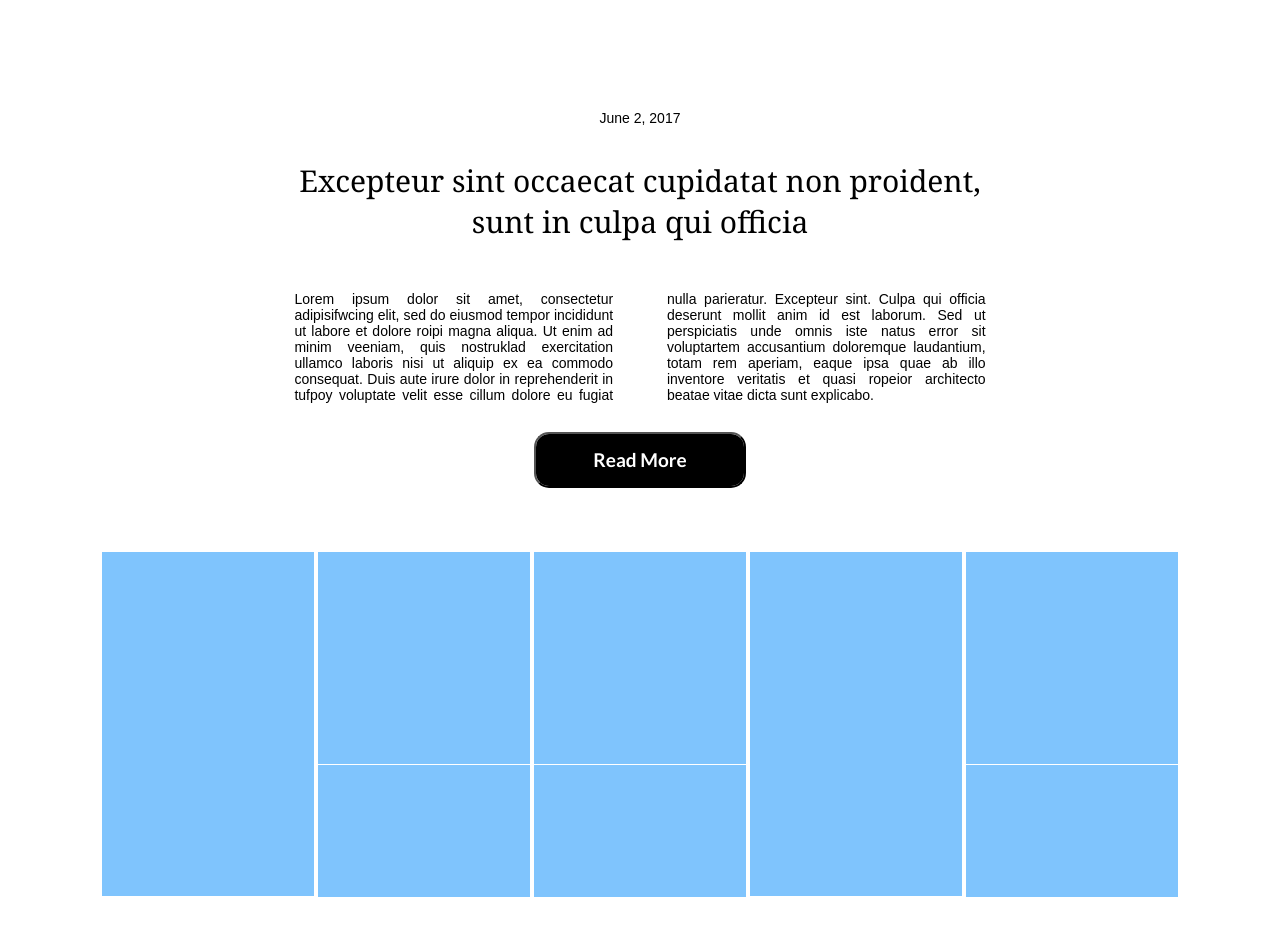
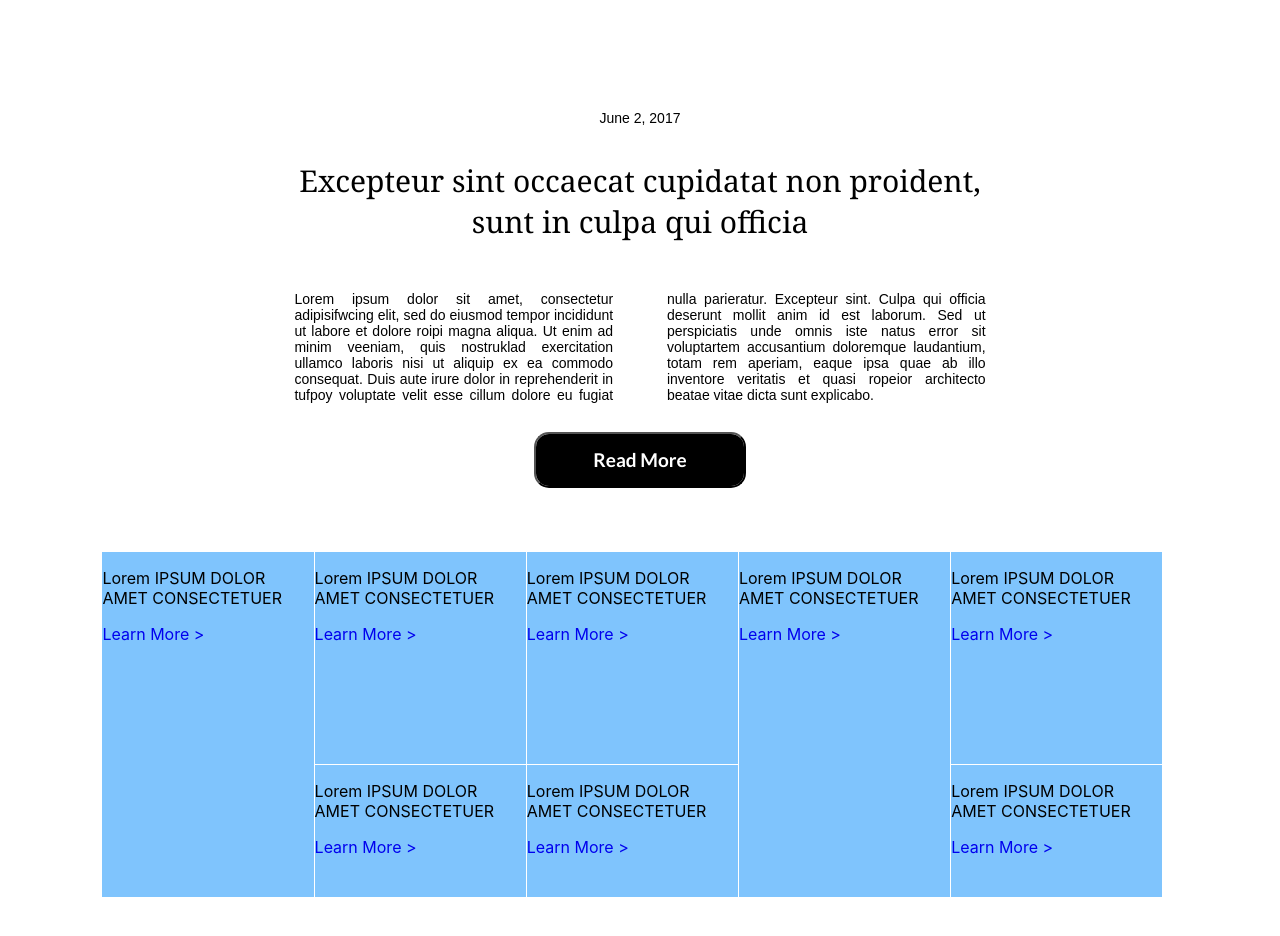
Before and after one commit to EbrahimGhanbari/cnergreen, a React (Create React App) app in the folder react-front-end/: page /blog in a window 1280 px wide. Shown: the top 936 px of the page. Before the commit the page ends 897 px from the top, so only its background shows below. Built offline with nearby package versions, Linux system fonts and the light colour scheme.

Commit message:
feat: css styling

```diff
--- a/react-front-end/src/components/Blog/Blog.jsx
+++ b/react-front-end/src/components/Blog/Blog.jsx
@@ -27,20 +27,97 @@ function Blog(props) {
           <button className="read_more_button">Read More </button>
         </div>
       </div>
-      <div className="blog_container">
-        <div className="blog_box1"></div>
+      <div className="blog_container" id="blog_container">
+        <div className="blog_box1">
+          <div className="blog_box_content">
+            <p className="blog_box_text">Lorem IPSUM DOLOR AMET CONSECTETUER</p>
+            <a className="blog_box_learn" href="url">
+              Learn More >
+            </a>
+          </div>
+        </div>
+        <div className="dummy_gap_vert"></div>
         <div className="blog_sub_container">
-          <div className="blog_box2"></div>
-          <div className="blog_box3"></div>
+          <div className="blog_box2">
+            <div className="blog_box_content">
+              <p className="blog_box_text">
+                Lorem IPSUM DOLOR AMET CONSECTETUER
+              </p>
+              <a className="blog_box_learn" href="url">
+                Learn More >
+              </a>
+            </div>
+          </div>
+          <div className="dummy_gap_horz"></div>
+          <div className="blog_box3">
+          <div className="blog_box_content">
+              <p className="blog_box_text">
+                Lorem IPSUM DOLOR AMET CONSECTETUER
+              </p>
+              <a className="blog_box_learn" href="url">
+                Learn More >
+              </a>
+            </div>
+          </div>
         </div>
+        <div className="dummy_gap_vert"></div>
         <div className="blog_sub_container">
-          <div className="blog_box2"></div>
-          <div className="blog_box3"></div>
+          <div className="blog_box2">
+            <div className="blog_box_content">
+              <p className="blog_box_text">
+                Lorem IPSUM DOLOR AMET CONSECTETUER
+              </p>
+              <a className="blog_box_learn" href="url">
+                Learn More >
+              </a>
+            </div>
+          </div>
+          <div className="dummy_gap_horz"></div>
+          <div className="blog_box3">
+          <div className="blog_box_content">
+              <p className="blog_box_text">
+                Lorem IPSUM DOLOR AMET CONSECTETUER
+              </p>
+              <a className="blog_box_learn" href="url">
+                Learn More >
+              </a>
+            </div>
+          </div>
         </div>
-        <div className="blog_box1"></div>
+        <div className="dummy_gap_vert"></div>
+        <div className="blog_box1">
+        <div className="blog_box_content">
+              <p className="blog_box_text">
+                Lorem IPSUM DOLOR AMET CONSECTETUER
+              </p>
+              <a className="blog_box_learn" href="url">
+                Learn More >
+              </a>
+            </div>
+        </div>
+        <div className="dummy_gap_vert"></div>
         <div className="blog_sub_container">
-          <div className="blog_box2"></div>
-          <div className="blog_box3"></div>
+          <div className="blog_box2">
+          <div className="blog_box_content">
+              <p className="blog_box_text">
+                Lorem IPSUM DOLOR AMET CONSECTETUER
+              </p>
+              <a className="blog_box_learn" href="url">
+                Learn More >
+              </a>
+            </div>
+          </div>
+          <div className="dummy_gap_horz"></div>
+          <div className="blog_box3">
+          <div className="blog_box_content">
+              <p className="blog_box_text">
+                Lorem IPSUM DOLOR AMET CONSECTETUER
+              </p>
+              <a className="blog_box_learn" href="url">
+                Learn More >
+              </a>
+            </div>
+          </div>
         </div>
       </div>
     </div>
--- a/react-front-end/src/components/Blog/Blog.scss
+++ b/react-front-end/src/components/Blog/Blog.scss
@@ -50,44 +50,92 @@
 }
 
 .blog_container {
+  margin-bottom: 100px;
   padding-right: 8vw;
   padding-left: 8vw;
   display: flex;
   flex-direction: row;
-  justify-content: space-between;
   height: 43.2vh;
 
   .blog_box1 {
     background-color: #7fc4fd;
     width: 16.5vw;
-    height: 43vh;
-    z-index: -1;
+    height: 43.2vh;
   }
   .blog_box2 {
     background-color: #7fc4fd;
     width: 16.5vw;
     height: 26.5vh;
-    z-index: -1;
   }
 
   .blog_box3 {
     background-color: #7fc4fd;
     width: 16.5vw;
-    height: 16.5vh;
-    z-index: -1;
+    height: 16.48vh;
   }
   .blog_sub_container {
     display: flex;
     flex-direction: column;
-    justify-content: space-between;
   }
-  div:hover {
-    position: absolute;
+  .dummy_gap_vert {
+    background-color: white;
+    width: 1px;
+    height: 43.2vh;
+  }
+  .dummy_gap_horz {
+    background-color: white;
+    width: 16.5vw;
+    height: 1px;
+  }
+
+  .blog_box_text {
+// display: none;
+  }
+
+  .blog_box_learn {
+    // display: none;
+  }
+
+  div.blog_box_content:hover{
+
+    display: flex;
+    flex-direction: column;
+    justify-content: space-around;
+
+    height: 100%;
+    margin-left: 1.1vw;
+    margin-right: 1.1vw;
+
+    font-family: Arial, Helvetica, sans-serif;
+    font-size: 14px;
+
+
+
+    .blog_box_text {
+
+      font-weight: 700;
+      text-transform: uppercase;
+    }
+    .blog_box_learn {
+
+      color: #2699FB;
+    }
+  }
+
+  div.blog_box1:hover  {
     background: #f1f9ff 0% 0% no-repeat padding-box;
     transform: scale(1.1);
     opacity: 1;
-    z-index: 10;
-
 
   }
+  div.blog_box2:hover {
+    background: #f1f9ff 0% 0% no-repeat padding-box;
+    transform: scale(1.1);
+    opacity: 1;
+  }
+  div.blog_box3:hover {
+    background: #f1f9ff 0% 0% no-repeat padding-box;
+    transform: scale(1.1);
+    opacity: 1;
+  }
 }
```
